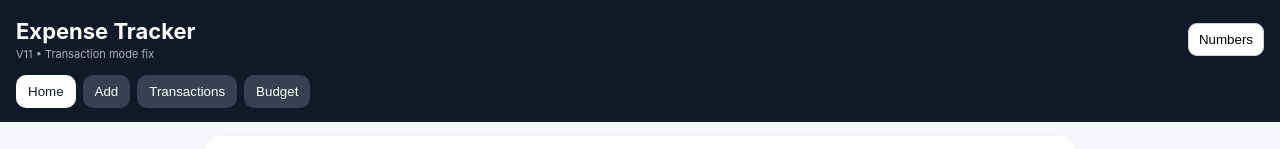
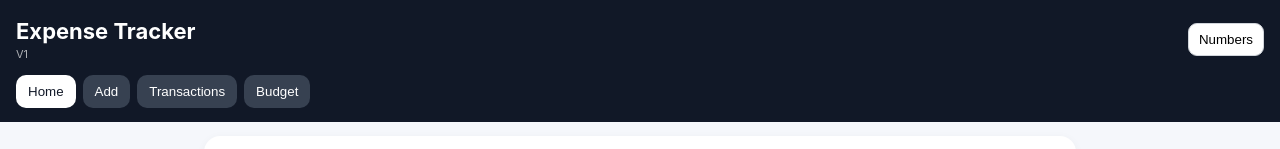
Before and after one commit to krishnachaitanya-rokkam/expense-tracker, a plain HTML site: page index.html in a window 1280 px wide. Shown: the top 149 px of the page. Drawn offline with Linux system fonts and the light colour scheme.

Commit message:
Update version number in Expense Tracker header

```diff
--- a/index.html
+++ b/index.html
@@ -26,7 +26,7 @@ button.primary{width:100%;border:0;border-radius:11px;padding:13px;background:#1
 </head>
 <body>
 <header>
-<div class="row"><div><h1>Expense Tracker</h1><div class="ver">V11 • Transaction mode fix</div></div><button class="secondary" id="numbersBtn">Numbers</button></div>
+<div class="row"><div><h1>Expense Tracker</h1><div class="ver">V1</div></div><button class="secondary" id="numbersBtn">Numbers</button></div>
 <nav id="nav"></nav>
 </header>
 <main>
```
